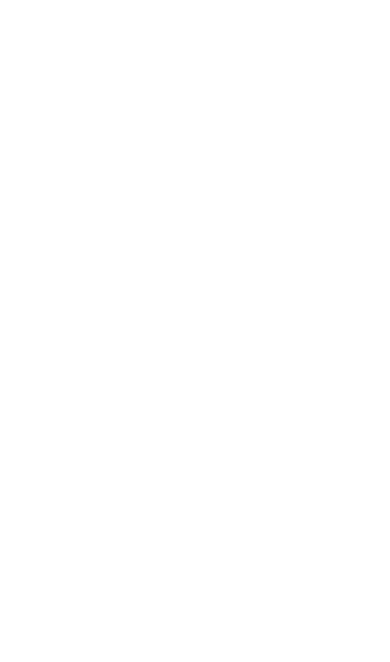
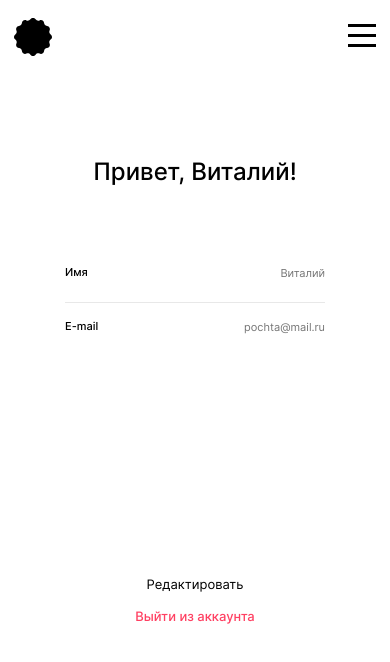
Before and after one commit to PolinaAndreyanova/movies-explorer-frontend, a React (Create React App) app: page /profile in a window 390 px wide. Shown: the top 662 px of the page. Built offline with nearby package versions, Linux system fonts and the light colour scheme.

Commit message:
feat: сверстать страницу редактирования профиля и её адаптив

```diff
--- a/src/components/App/App.js
+++ b/src/components/App/App.js
@@ -10,6 +10,7 @@
 import NotFoundPage from '../NotFoundPage/NotFoundPage';
 import Movies from '../Movies/Movies';
 import SavedMovies from '../SavedMovies/SavedMovies';
+import Profile from '../Profile/Profile';
 
 function App() {
   return (
@@ -33,7 +34,10 @@
           <Footer />
         </Route>
 
-        <Route path='/profile'></Route>
+        <Route path='/profile'>
+          <Header loggedIn={true} />
+          <Profile />
+        </Route>
 
         <Route path='/signin'>
           <Login />
--- /dev/null
+++ b/src/components/Profile/Profile.css
@@ -0,0 +1,126 @@
+.profile {
+  display: flex;
+}
+
+.profile__content {
+  margin: 74px auto 0;
+}
+
+.profile__header {
+  font-style: normal;
+  font-weight: 500;
+  font-size: 24px;
+  line-height: 29px;
+  text-align: center;
+}
+
+.profile__form {
+  margin: 120px 0 0;
+  width: 410px;
+}
+
+.profile__input-content {
+  display: flex;
+  justify-content: space-between;
+}
+
+.profile__input-name {
+  font-style: normal;
+  font-weight: 500;
+  font-size: 11px;
+  line-height: 13px;
+}
+
+.profile__input {
+  width: 122px;
+  height: 14px;
+  font-style: normal;
+  font-weight: 400;
+  font-size: 11px;
+  line-height: 13px;
+  border-radius: 8px;
+  text-align: right;
+  border: none;
+  padding: 0;
+}
+
+.profile__input-error {
+  margin: 10px 0 0 auto;
+  width: 122px;
+  font-style: normal;
+  font-weight: 400;
+  font-size: 10px;
+  height: 12px;
+  color: #FF4062;
+  text-align: right;
+  visibility: hidden;
+}
+
+.profile__line {
+  display: block;
+  width: 100%;
+  height: 1px;
+  background-color: #E8E8E8;
+  margin-bottom: 17px;
+}
+
+.profile__submit-button {
+  display: block;
+  margin: 220px auto 0;
+  border: none;
+  padding: 0;
+  color: black;
+  background-color: transparent;
+  font-style: normal;
+  font-weight: 400;
+  font-size: 13px;
+  line-height: 16px;
+  opacity: 1;
+  transition: opacity 0.5s;
+  cursor: pointer;
+}
+
+.profile__submit-button:hover {
+  opacity: 0.8;
+}
+
+.profile__button {
+  display: block;
+  margin: 16px auto 0;
+  border: none;
+  padding: 0;
+  color: #FF4062;
+  background-color: transparent;
+  font-style: normal;
+  font-weight: 500;
+  font-size: 13px;
+  line-height: 16px;
+  opacity: 1;
+  transition: opacity 0.5s;
+  cursor: pointer;
+}
+
+.profile__button:hover {
+  opacity: 0.8;
+}
+
+@media screen and (max-width: 768px) {
+  .profile__content {
+    margin-top: 232px;
+  }
+
+  .profile__form {
+    margin-top: 96px;
+  }
+}
+
+@media screen and (max-width: 630px) {
+  .profile__content {
+    margin-top: 70px;
+  }
+
+  .profile__form {
+    margin: 80px auto 0;
+    width: 260px;
+  }
+}
--- /dev/null
+++ b/src/components/Profile/Profile.js
@@ -0,0 +1,46 @@
+import './Profile.css';
+
+function Profile() {
+  return (
+    <section className='profile'>
+      <div className='profile__content'>
+        <h1 className='profile__header'>Привет, Виталий!</h1>
+        <form method='get' name='profile-form' className='profile__form' noValidate>
+          <div className='profile__input-content'>
+            <label className='profile__input-name'>Имя</label>
+            <input
+              required
+              id="name-input"
+              type="name"
+              className="profile__input profile__input_type_name"
+              name="name"
+              minLength="2"
+              maxLength="40"
+              placeholder="Виталий"
+            />
+          </div>
+          <p className='profile__input-error'></p>
+          <span className='profile__line'></span>
+          <div className='profile__input-content'>
+            <label className='profile__input-name'>E-mail</label>
+            <input
+              required
+              id="email-input"
+              type="email"
+              className="profile__input profile__input_type_email"
+              name="email"
+              minLength="2"
+              maxLength="40"
+              placeholder="pochta@mail.ru"
+            />
+          </div>
+          <p className='profile__input-error'></p>
+          <button type="submit" className="profile__submit-button">Редактировать</button>
+          <button type="button" className="profile__button">Выйти из аккаунта</button>
+        </form>
+      </div>
+    </section>
+  );
+}
+
+export default Profile;
```
